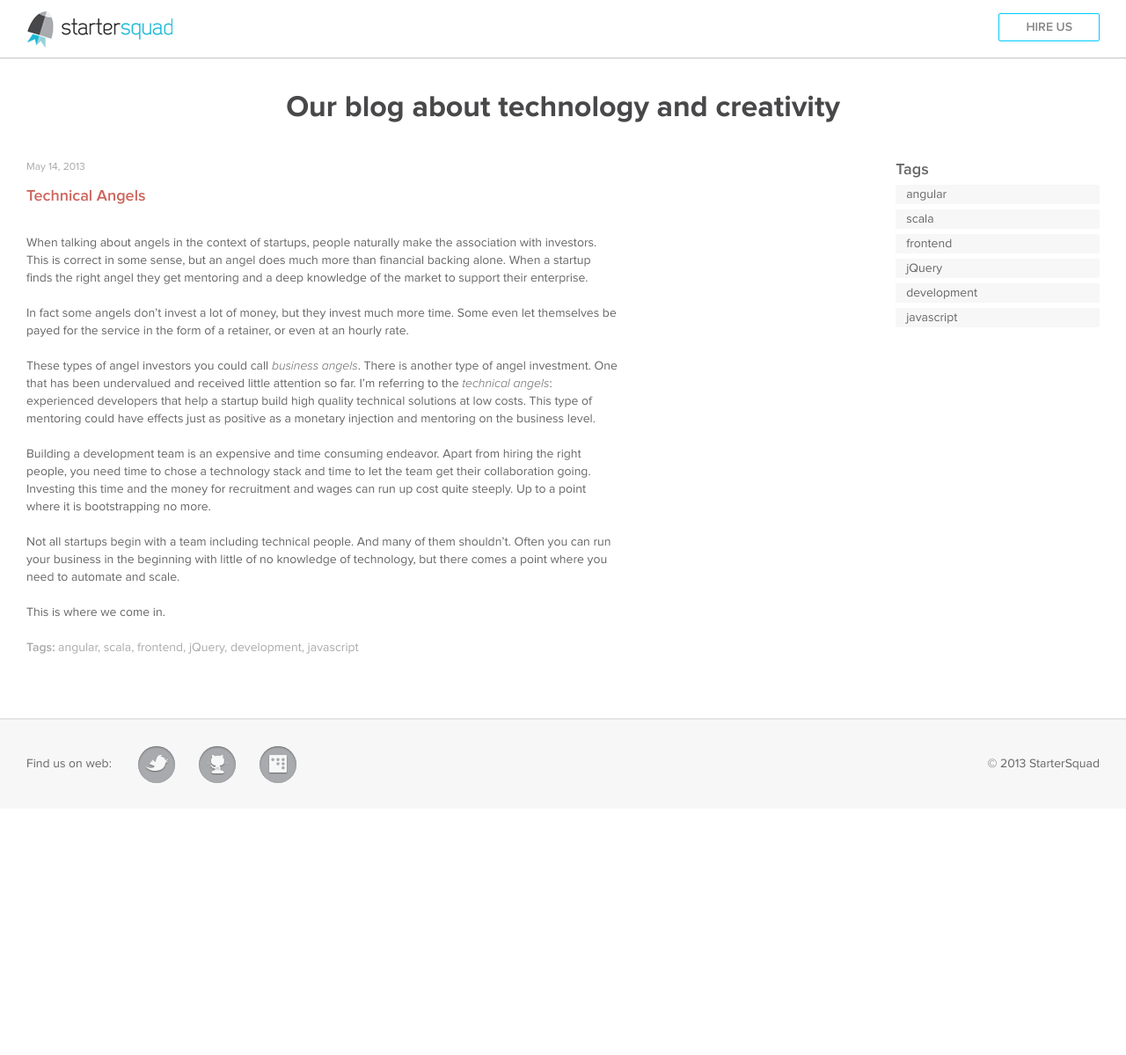
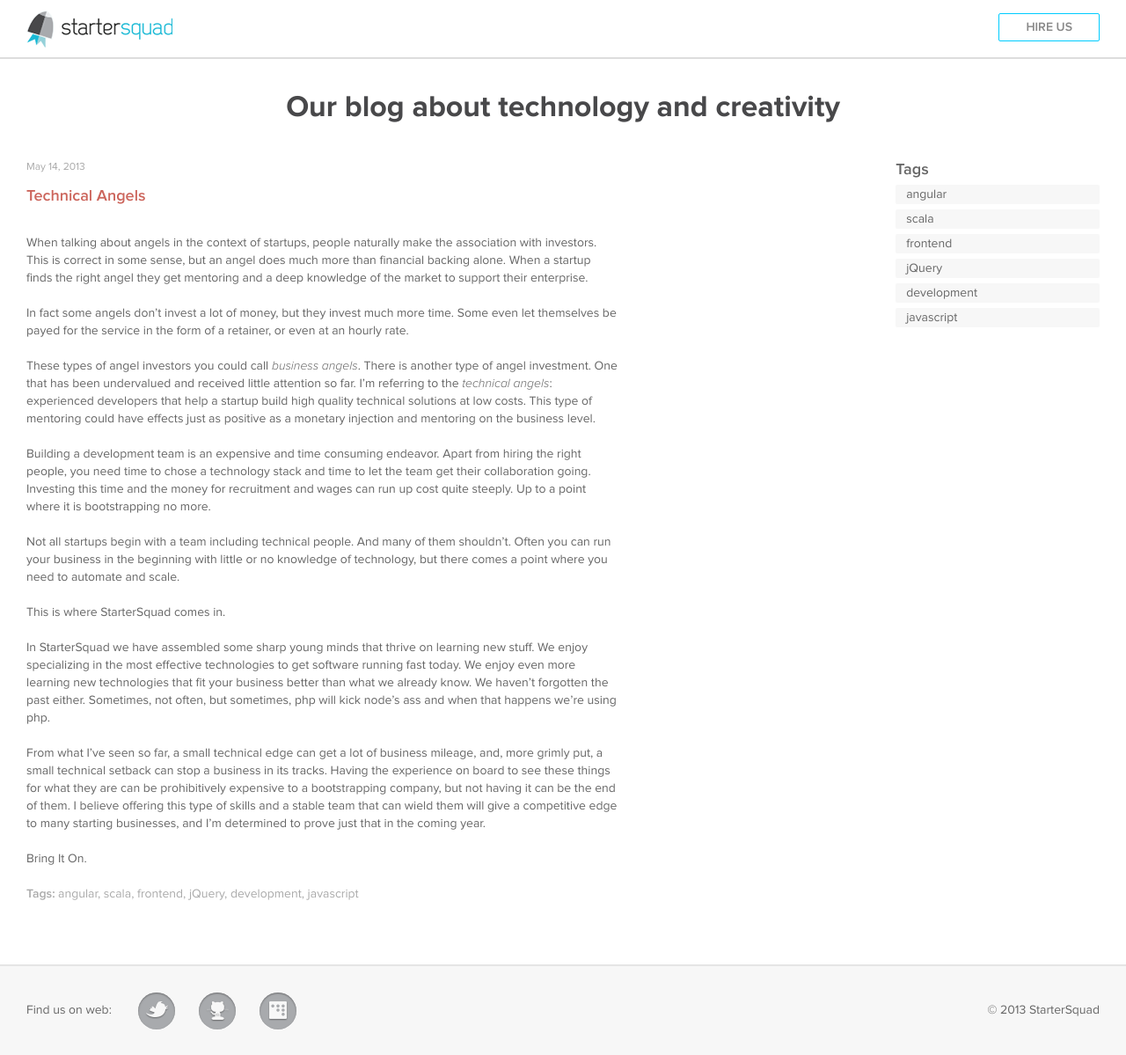
Before and after one commit to StarterSquad/startersquad.com, a Jekyll site: the page built from _posts/2013-04-12-our-blog-about-technology-and-creativity.md, in a window 1280 px wide. Shown: the whole page at 88% size. Built offline with Jekyll 4.4.1, drawn with Linux system fonts in a browser that asks for light colours; nearby versions of some CDN libraries; before the commit the page ends 919 px from its top, so only the background shows below that.

Commit message:
Adds real blog post

```diff
--- a/_posts/2013-05-14-our-blog-about-technology-and-creativity.md
+++ b/_posts/2013-04-12-our-blog-about-technology-and-creativity.md
@@ -1,6 +1,6 @@
 ---
 layout: post
-title: Our blog about technology and creativity
+title: The need for Technical Angels
 tags:
 - angular
 - scala
@@ -10,7 +10,7 @@
 - javascript
 ---
 
-## Technical Angels
+## Technical Angels ##
 
 When talking about angels in the context of startups, people naturally make the association with investors. This is
 correct in some sense, but an angel does much more than financial backing alone. When a startup finds the right angel
@@ -29,6 +29,19 @@
 for recruitment and wages can run up cost quite steeply. Up to a point where it is bootstrapping no more.
 
 Not all startups begin with a team including technical people. And many of them shouldn't. Often you can run your business
-in the beginning with little of no knowledge of technology, but there comes a point where you need to automate and scale.
+in the beginning with little or no knowledge of technology, but there comes a point where you need to automate and scale.
 
-This is where we come in.
+This is where StarterSquad comes in.
+
+In StarterSquad we have assembled some sharp young minds that thrive on learning new stuff. We enjoy specializing in the
+most effective technologies to get software running fast today. We enjoy even more learning new technologies that fit
+your business better than what we already know. We haven't forgotten the past either. Sometimes, not often, but sometimes,
+php will kick node's ass and when that happens we're using php.
+
+From what I've seen so far, a small technical edge can get a lot of business mileage, and, more grimly put, a small
+technical setback can stop a business in its tracks. Having the experience on board to see these things for what they are
+can be prohibitively expensive to a bootstrapping company, but not having it can be the end of them. I believe offering
+this type of skills and a stable team that can wield them will give a competitive edge to many starting businesses,
+and I'm determined to prove just that in the coming year.
+
+Bring It On.
```
